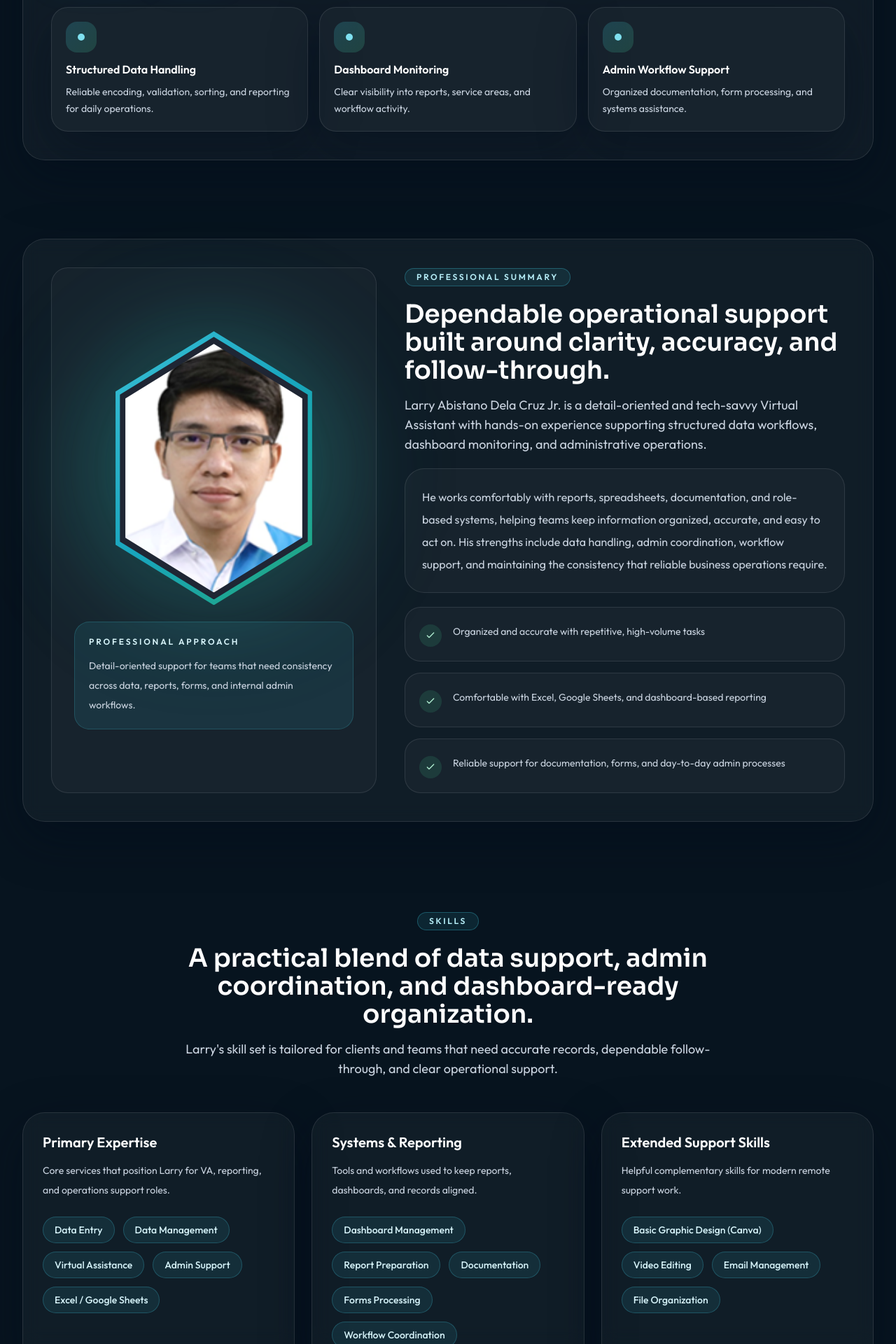
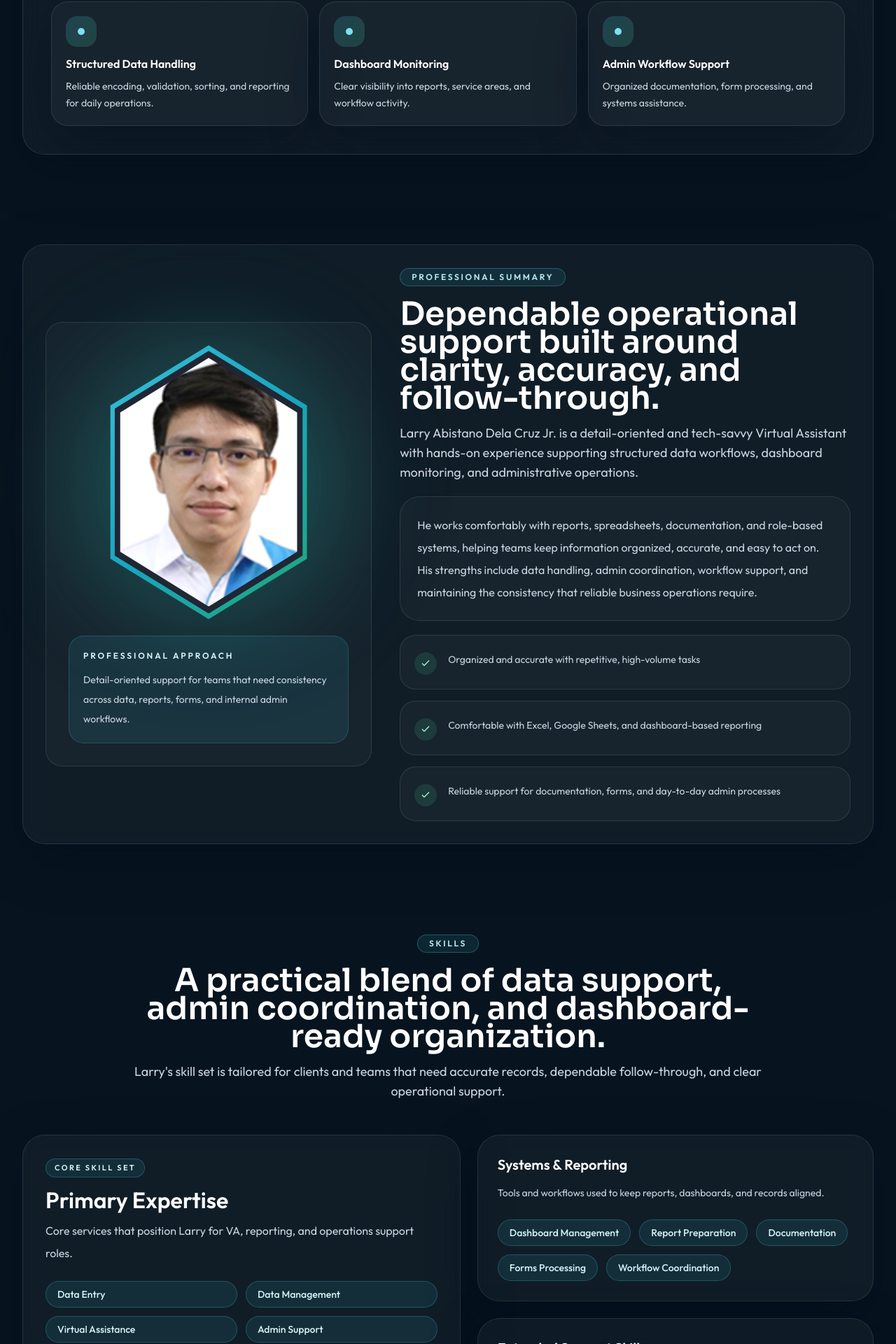
Before and after one commit to larrydelacruzjrnia10/LADC-Portfolio, a React (Vite) app: page / in a window 1280 px wide. Shown: the part 880-2800 px from the top of the page at 70% size. Built offline with nearby package versions, Linux system fonts and the light colour scheme; no server answers.

Commit message:
Refine portfolio responsive layouts

```diff
--- a/src/components/AboutSection.jsx
+++ b/src/components/AboutSection.jsx
@@ -6,7 +6,7 @@ function AboutSection() {
   return (
     <section id="about" className="scroll-mt-28">
       <div className="section-shell">
-        <div className="section-card grid gap-10 p-8 sm:p-10 lg:grid-cols-[0.85fr_1.15fr]">
+        <div className="section-card grid gap-8 p-6 sm:p-8 xl:grid-cols-[0.84fr_1.16fr] xl:items-center xl:gap-10">
           <div className="panel-inset flex flex-col justify-center p-6 sm:p-8">
             <PortraitFrame
               src={profileContent.imageSrc}
--- a/src/components/HeroSection.jsx
+++ b/src/components/HeroSection.jsx
@@ -41,9 +41,9 @@ function QuickLinkIcon({ icon }) {
 function HeroSection() {
   return (
     <section id="home" className="scroll-mt-28">
-      <div className="section-shell pb-10 pt-10 sm:pb-12 sm:pt-16">
+      <div className="section-shell pb-10 pt-8 sm:pb-12 sm:pt-14 lg:pb-16">
         <div className="section-card overflow-hidden p-6 sm:p-8 lg:p-10">
-          <div className="grid items-center gap-10 lg:grid-cols-[1.05fr_0.95fr]">
+          <div className="grid items-center gap-8 xl:grid-cols-[1.02fr_0.98fr] xl:gap-10">
             <div>
               <span className="section-tag">Virtual Assistant Portfolio</span>
               <p className="mt-6 text-xl font-semibold text-slate-100 sm:text-2xl">{heroContent.leadIn}</p>
@@ -83,7 +83,7 @@ function HeroSection() {
                 })}
               </div>
 
-              <div className="mt-8 flex flex-col gap-4 sm:flex-row">
+              <div className="mt-8 flex flex-col gap-4 sm:flex-row sm:flex-wrap xl:flex-nowrap">
                 <ActionButton href={heroContent.primaryCta.href} className="w-full sm:w-auto">
                   {heroContent.primaryCta.label}
                 </ActionButton>
@@ -130,9 +130,11 @@ function HeroSection() {
             </div>
           </div>
 
-          <div className="mt-8 grid gap-4 md:grid-cols-3">
-            {heroStats.map((stat) => (
-              <StatCard key={stat.title} {...stat} />
+          <div className="mt-8 grid gap-4 sm:grid-cols-2 xl:grid-cols-3">
+            {heroStats.map((stat, index) => (
+              <div key={stat.title} className={index === 0 ? 'sm:col-span-2 xl:col-span-1' : ''}>
+                <StatCard {...stat} />
+              </div>
             ))}
           </div>
         </div>
--- a/src/components/ProjectCard.jsx
+++ b/src/components/ProjectCard.jsx
@@ -11,12 +11,13 @@ function ProjectCard({
   imageSrc,
   imageAlt,
   featured = false,
+  className = '',
 }) {
   return (
     <article
       className={`section-card overflow-hidden ${
         featured ? 'p-6 sm:p-8 lg:p-9' : 'flex h-full flex-col p-6 sm:p-7'
-      }`}
+      } ${className}`.trim()}
     >
       <div className={featured ? 'lg:grid lg:grid-cols-[0.96fr_1.04fr] lg:items-center lg:gap-8' : ''}>
         <div>
--- a/src/components/ProjectsSection.jsx
+++ b/src/components/ProjectsSection.jsx
@@ -16,9 +16,13 @@ function ProjectsSection() {
 
         {featuredProject ? <ProjectCard {...featuredProject} featured /> : null}
 
-        <div className="mt-6 grid gap-6 md:grid-cols-2 xl:grid-cols-3">
-          {secondaryProjects.map((project) => (
-            <ProjectCard key={project.title} {...project} />
+        <div className="mt-6 grid gap-6 md:grid-cols-2 xl:grid-cols-6">
+          {secondaryProjects.map((project, index) => (
+            <ProjectCard
+              key={project.title}
+              {...project}
+              className={index === 0 ? 'md:col-span-2 xl:col-span-2' : 'xl:col-span-2'}
+            />
           ))}
         </div>
       </div>
--- a/src/components/SectionHeader.jsx
+++ b/src/components/SectionHeader.jsx
@@ -1,10 +1,10 @@
 function SectionHeader({ eyebrow, title, description, align = 'left' }) {
-  const alignment = align === 'center' ? 'mx-auto max-w-3xl text-center' : 'max-w-3xl';
+  const alignment = align === 'center' ? 'mx-auto max-w-4xl text-center' : 'max-w-3xl xl:max-w-4xl';
 
   return (
     <div className={alignment}>
       {eyebrow ? <span className="section-tag">{eyebrow}</span> : null}
-      <h2 className="mt-5 font-display text-3xl leading-tight text-white sm:text-4xl">{title}</h2>
+      <h2 className="mt-5 font-display text-3xl leading-tight text-white sm:text-4xl lg:text-[2.85rem]">{title}</h2>
       {description ? <p className="mt-4 text-base leading-7 text-slate-300 sm:text-lg">{description}</p> : null}
     </div>
   );
--- a/src/components/ServiceCard.jsx
+++ b/src/components/ServiceCard.jsx
@@ -1,13 +1,24 @@
-function ServiceCard({ title, description }) {
+function ServiceCard({ title, description, featured = false, className = '' }) {
   return (
-    <article className="section-card h-full p-6">
-      <div className="mb-4 flex h-12 w-12 items-center justify-center rounded-2xl bg-gradient-to-br from-brand-400/20 to-mint-400/20 text-brand-100">
+    <article className={`section-card h-full ${featured ? 'p-7 sm:p-8' : 'p-6 sm:p-7'} ${className}`.trim()}>
+      {featured ? (
+        <div className="mb-4 inline-flex rounded-full border border-brand-400/25 bg-brand-400/10 px-3 py-1 text-[11px] font-semibold uppercase tracking-[0.22em] text-brand-100">
+          Core Service
+        </div>
+      ) : null}
+      <div
+        className={`mb-4 flex items-center justify-center rounded-2xl bg-gradient-to-br from-brand-400/20 to-mint-400/20 text-brand-100 ${
+          featured ? 'h-14 w-14' : 'h-12 w-12'
+        }`}
+      >
         <svg viewBox="0 0 24 24" className="h-5 w-5 fill-none stroke-current stroke-[1.8]">
           <path d="M6 12h12M12 6v12M5.5 5.5l13 13" strokeLinecap="round" strokeLinejoin="round" />
         </svg>
       </div>
-      <h3 className="text-xl font-semibold text-white">{title}</h3>
-      <p className="mt-3 text-sm leading-7 text-slate-300">{description}</p>
+      <h3 className={`${featured ? 'text-2xl sm:text-[2rem]' : 'text-xl'} font-semibold text-white`}>{title}</h3>
+      <p className={`mt-3 ${featured ? 'max-w-2xl text-base leading-8' : 'text-sm leading-7'} text-slate-300`}>
+        {description}
+      </p>
     </article>
   );
 }
--- a/src/components/ServicesSection.jsx
+++ b/src/components/ServicesSection.jsx
@@ -3,6 +3,8 @@ import ServiceCard from './ServiceCard';
 import { services } from '../data/siteContent';
 
 function ServicesSection() {
+  const [featuredService, ...secondaryServices] = services;
+
   return (
     <section id="services" className="scroll-mt-28">
       <div className="section-shell">
@@ -13,10 +15,14 @@ function ServicesSection() {
           align="center"
         />
 
-        <div className="mt-12 grid gap-6 sm:grid-cols-2 xl:grid-cols-3">
-          {services.map((service) => (
-            <ServiceCard key={service.title} {...service} />
-          ))}
+        <div className="mt-12 grid gap-6 xl:grid-cols-[minmax(0,1.08fr)_minmax(0,0.92fr)]">
+          {featuredService ? <ServiceCard {...featuredService} featured /> : null}
+
+          <div className="grid gap-6 md:grid-cols-2">
+            {secondaryServices.map((service) => (
+              <ServiceCard key={service.title} {...service} />
+            ))}
+          </div>
         </div>
       </div>
     </section>
--- a/src/components/ShowcaseSection.jsx
+++ b/src/components/ShowcaseSection.jsx
@@ -7,14 +7,14 @@ function ShowcaseSection() {
     <section id="showcase" className="scroll-mt-28">
       <div className="section-shell">
         <div className="section-card overflow-hidden p-8 sm:p-10">
-          <div className="grid gap-10 lg:grid-cols-[0.8fr_1.2fr]">
+          <div className="grid gap-8 xl:grid-cols-[0.8fr_1.2fr] xl:gap-10">
             <SectionHeader
               eyebrow="Work Showcase"
               title="Space for dashboards, forms, and screenshots that reinforce trust."
               description="These sample visuals show how Larry can present polished system views, reporting screens, and workflow interfaces in a client-facing portfolio."
             />
 
-            <div className="grid gap-5 md:grid-cols-2">
+            <div className="grid gap-5 sm:grid-cols-2">
               {showcaseItems.map((item) => (
                 <ShowcaseCard key={item.title} {...item} />
               ))}
--- a/src/components/SkillGroup.jsx
+++ b/src/components/SkillGroup.jsx
@@ -1,10 +1,17 @@
-function SkillGroup({ title, description, skills }) {
+function SkillGroup({ title, description, skills, featured = false, className = '' }) {
   return (
-    <article className="section-card h-full p-6 sm:p-7">
-      <h3 className="text-xl font-semibold text-white">{title}</h3>
-      <p className="mt-3 text-sm leading-7 text-slate-300">{description}</p>
+    <article className={`section-card h-full ${featured ? 'p-7 sm:p-8' : 'p-6 sm:p-7'} ${className}`.trim()}>
+      {featured ? (
+        <div className="mb-4 inline-flex rounded-full border border-brand-400/25 bg-brand-400/10 px-3 py-1 text-[11px] font-semibold uppercase tracking-[0.22em] text-brand-100">
+          Core Skill Set
+        </div>
+      ) : null}
+      <h3 className={`${featured ? 'text-2xl sm:text-[2rem]' : 'text-xl'} font-semibold text-white`}>{title}</h3>
+      <p className={`mt-3 ${featured ? 'max-w-2xl text-base leading-8' : 'text-sm leading-7'} text-slate-300`}>
+        {description}
+      </p>
 
-      <div className="mt-6 flex flex-wrap gap-3">
+      <div className={`mt-6 ${featured ? 'grid gap-3 sm:grid-cols-2' : 'flex flex-wrap gap-3'}`}>
         {skills.map((skill) => (
           <span
             key={skill}
--- a/src/components/SkillsSection.jsx
+++ b/src/components/SkillsSection.jsx
@@ -3,6 +3,8 @@ import SkillGroup from './SkillGroup';
 import { skillGroups } from '../data/siteContent';
 
 function SkillsSection() {
+  const [featuredGroup, ...secondaryGroups] = skillGroups;
+
   return (
     <section id="skills" className="scroll-mt-28">
       <div className="section-shell">
@@ -13,10 +15,14 @@ function SkillsSection() {
           align="center"
         />
 
-        <div className="mt-12 grid gap-6 md:grid-cols-2 xl:grid-cols-3">
-          {skillGroups.map((group) => (
-            <SkillGroup key={group.title} {...group} />
-          ))}
+        <div className="mt-12 grid gap-6 xl:grid-cols-[minmax(0,1.05fr)_minmax(0,0.95fr)]">
+          {featuredGroup ? <SkillGroup {...featuredGroup} featured /> : null}
+
+          <div className="grid gap-6 md:grid-cols-2 xl:grid-cols-1">
+            {secondaryGroups.map((group) => (
+              <SkillGroup key={group.title} {...group} />
+            ))}
+          </div>
         </div>
       </div>
     </section>
```
Also changed, not shown: src/components/ContactSection.jsx (+6 -4 lines).
